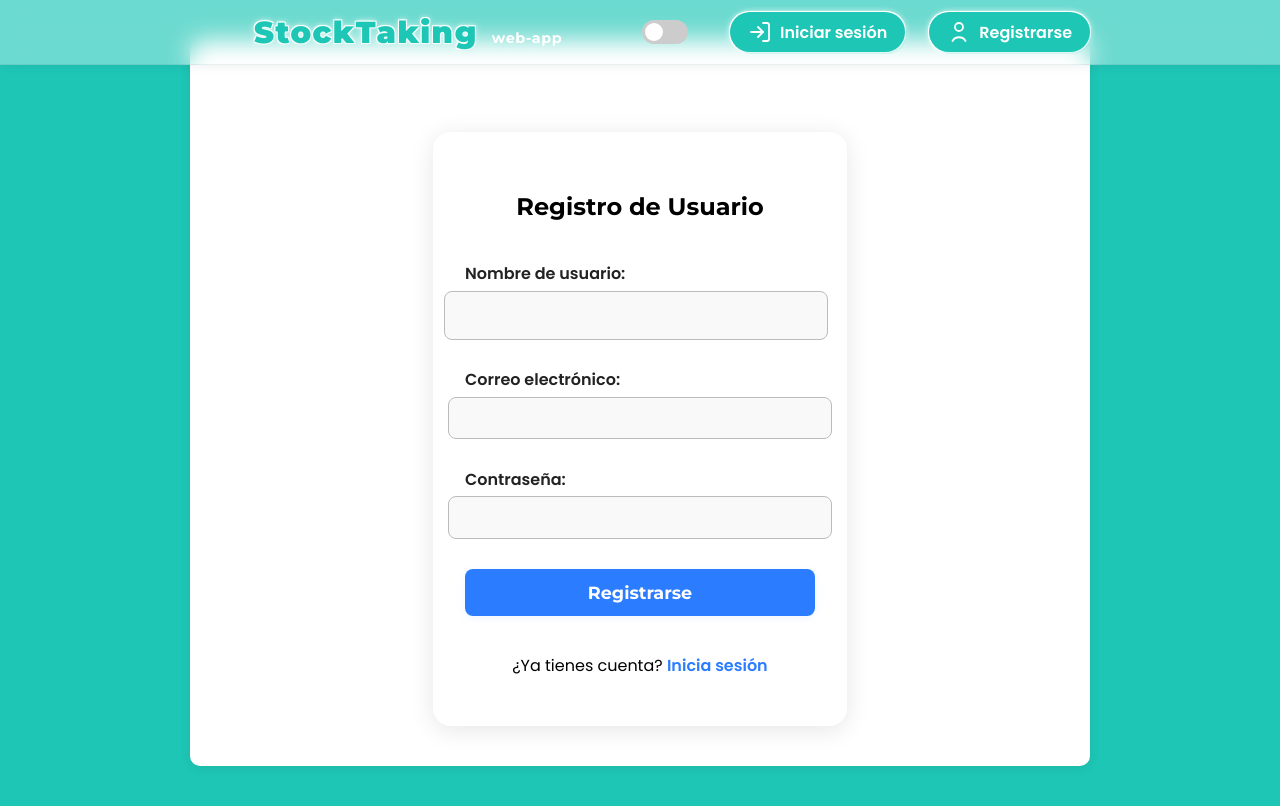
After one commit to cmoinr/StockTaking, a Flask app: page /register in a window 1280 px wide. The commit adds this page. Run offline with Flask 3, Linux system fonts and the light colour scheme; parts of the project's set-up code (start-up, migrations or seed data) failed here and were passed over.

Commit message:
Logica `Registro/login` implementada (faltan mejoras).

```diff
--- a/app.py
+++ b/app.py
@@ -11,6 +11,8 @@ from compress_utils import compress_image
 from PIL import UnidentifiedImageError
 from uuid import uuid4
 from autocomplete_api import autocomplete_api
+from auth import auth_bp
+from login_required import login_required
 
 app = Flask(__name__)
 app.secret_key = 'supersecretkey'  # Necesario para flash messages y sesiones
@@ -23,18 +25,21 @@ ALLOWED_EXTENSIONS = {'png', 'jpg', 'jpeg', 'webp'}
 mongo_client = MongoClient(app.config['MONGO_URI'], server_api=ServerApi('1'))
 db = mongo_client.get_database('stock_db')
 app.register_blueprint(autocomplete_api)
+app.register_blueprint(auth_bp)
 app.db = db
 
 def allowed_file(filename):
     return '.' in filename and filename.rsplit('.', 1)[1].lower() in ALLOWED_EXTENSIONS
 
 @app.route('/')
+@login_required
 def index():
     products = list(get_product_collection(db).find())
     return render_template('index.html', products=products, show_categorias=True, show_nuevo_producto=True, show_buscar_producto=True)
 
 
 @app.route('/producto/nuevo', methods=['GET', 'POST'])
+@login_required
 def nuevo_producto():
     categorias = list(get_category_collection(db).find())
     if request.method == 'POST':
@@ -85,6 +90,7 @@ def nuevo_producto():
 
 
 @app.route('/producto/<id>/editar', methods=['GET', 'POST'])
+@login_required
 def editar_producto(id):
     from urllib.parse import urlparse
     collection = get_product_collection(db)
@@ -160,6 +166,7 @@ def editar_producto(id):
 
 
 @app.route('/producto/<id>/eliminar', methods=['POST'])
+@login_required
 def eliminar_producto(id):
     collection = get_product_collection(db)
     collection.delete_one({'_id': ObjectId(id)})
@@ -168,11 +175,14 @@ def eliminar_producto(id):
 
 
 @app.route('/categorias', methods=['GET'])
+@login_required
 def ver_categorias():
     categorias = list(get_category_collection(db).find())
     return render_template('categorias.html', categorias=categorias, show_categorias=True, show_nuevo_producto=True, show_buscar_producto=True)
 
+
 @app.route('/categorias/nueva', methods=['POST'])
+@login_required
 def nueva_categoria():
     nombre = request.form['nombre']
     descripcion = request.form.get('descripcion', '')
@@ -181,7 +191,9 @@ def nueva_categoria():
         get_category_collection(db).insert_one(data)
     return redirect(url_for('ver_categorias'))
 
+
 @app.route('/categorias/<id>/editar', methods=['POST'])
+@login_required
 def editar_categoria(id):
     nombre = request.form['nombre']
     descripcion = request.form.get('descripcion', '')
@@ -190,7 +202,9 @@ def editar_categoria(id):
         get_category_collection(db).update_one({'_id': ObjectId(id)}, {'$set': data})
     return redirect(url_for('ver_categorias'))
 
+
 @app.route('/guardar_categorias', methods=['POST'])
+@login_required
 def guardar_categorias():
     from bson.objectid import ObjectId
     collection = get_category_collection(db)
@@ -207,12 +221,15 @@ def guardar_categorias():
                 collection.update_one({'_id': ObjectId(cid)}, {'$set': {'nombre': nombre, 'descripcion': descripcion}})
     return redirect(url_for('ver_categorias'))
 
+
 @app.route('/tasa_dolar', methods=['GET'])
+@login_required
 def tasa_dolar():
     return render_template('tasa_dolar.html', show_categorias=True, show_nuevo_producto=True, show_buscar_producto=True)
 
 
 @app.route('/api/productos')
+@login_required
 def api_productos():
     productos = list(get_product_collection(db).find())
     # Solo enviar nombre y precio en la respuesta
@@ -225,6 +242,7 @@ def api_productos():
 
 
 @app.route('/actualizar_precios', methods=['POST'])
+@login_required
 def actualizar_precios():
     data = request.get_json()
     tasa = data.get('tasa')
@@ -259,6 +277,7 @@ def actualizar_precios():
 
 
 @app.route('/producto/buscar')
+@login_required
 def buscar_producto():
     # Recoge todos los posibles filtros
     query = request.args.get('q', '').strip()
@@ -310,6 +329,7 @@ def buscar_producto():
 
 
 @app.route('/tasa_cambio', methods=['GET'])
+@login_required
 def tasa_cambio():
     """
     Devuelve la tasa de cambio actual (oficial y paralelo) desde la API https://ve.dolarapi.com/v1/dolares
--- /dev/null
+++ b/auth.py
@@ -0,0 +1,49 @@
+from flask import Blueprint, render_template, request, redirect, url_for, session, flash, current_app
+from models.user import User
+
+auth_bp = Blueprint('auth', __name__)
+
+@auth_bp.route('/register', methods=['GET', 'POST'])
+def register():
+    if request.method == 'POST':
+        username = request.form['username']
+        email = request.form['email']
+        password = request.form['password']
+        db = current_app.db
+        users_col = db['users']
+        if users_col.find_one({'email': email}):
+            flash('El email ya está registrado.')
+            return redirect(url_for('auth.register'))
+        user = User.create(username, email, password)
+        users_col.insert_one({
+            'username': user.username,
+            'email': user.email,
+            'password_hash': user.password_hash
+        })
+        flash('Registro exitoso. Ahora puedes iniciar sesión.')
+        return redirect(url_for('auth.login'))
+    return render_template('register.html')
+
+@auth_bp.route('/login', methods=['GET', 'POST'])
+def login():
+    if request.method == 'POST':
+        email = request.form['email']
+        password = request.form['password']
+        db = current_app.db
+        users_col = db['users']
+        user_doc = users_col.find_one({'email': email})
+        if user_doc:
+            user = User(user_doc['username'], user_doc['email'], user_doc['password_hash'])
+            if user.check_password(password):
+                session['user_email'] = user.email
+                flash('Inicio de sesión exitoso.')
+                return redirect(url_for('index'))
+        flash('Credenciales incorrectas.')
+        return redirect(url_for('auth.login'))
+    return render_template('login.html')
+
+@auth_bp.route('/logout')
+def logout():
+    session.pop('user_email', None)
+    flash('Sesión cerrada.')
+    return redirect(url_for('auth.login'))
--- a/templates/layout.html
+++ b/templates/layout.html
@@ -20,6 +20,7 @@
                 <input type="checkbox" id="darkModeToggle">
                 <span class="slider"></span>
             </label>
+            {% if session['user_email'] is defined %}
                 <a href="{{ url_for('tasa_dolar') }}" class="icon-btn" title="Tasa de Cambio">
                     <svg xmlns="http://www.w3.org/2000/svg" width="26" height="26" viewBox="0 0 24 24" fill="none" stroke="#ffffff" stroke-width="1.35" stroke-linecap="round" stroke-linejoin="round">
                     <path d="M14,11H10a2,2,0,0,1,0-4h5a1,1,0,0,1,1,1,1,1,0,0,0,2,0,3,3,0,0,0-3-3H13V3a1,1,0,0,0-2,0V5H10a4,4,0,0,0,0,8h4a2,2,0,0,1,0,4H9a1,1,0,0,1-1-1,1,1,0,0,0-2,0,3,3,0,0,0,3,3h2v2a1,1,0,0,0,2,0V19h1a4,4,0,0,0,0-8Z"></path>
@@ -40,7 +41,16 @@
                     <svg width="24" height="24" viewBox="0 0 24 24" fill="none" stroke="#ffffff" stroke-width="1.8" stroke-linecap="round" stroke-linejoin="round"><circle cx="11" cy="11" r="8"/><line x1="21" y1="21" x2="16.65" y2="16.65"/></svg>
                 </a>
                 {% endif %}
-
+            {% else %}
+                <a href="{{ url_for('auth.login') }}" class="icon-btn" title="Iniciar sesión">
+                    <svg width="24" height="24" viewBox="0 0 24 24" fill="none" stroke="#ffffff" stroke-width="1.8" stroke-linecap="round" stroke-linejoin="round"><path d="M15 3h4a2 2 0 0 1 2 2v14a2 2 0 0 1-2 2h-4"/><polyline points="10 17 15 12 10 7"/><line x1="15" y1="12" x2="3" y2="12"/></svg>
+                    Iniciar sesión
+                </a>
+                <a href="{{ url_for('auth.register') }}" class="icon-btn" title="Registrarse">
+                    <svg width="24" height="24" viewBox="0 0 24 24" fill="none" stroke="#ffffff" stroke-width="1.8" stroke-linecap="round" stroke-linejoin="round"><circle cx="12" cy="7" r="4"/><path d="M5.5 21a7.5 7.5 0 0 1 13 0"/></svg>
+                    Registrarse
+                </a>
+            {% endif %}
             {% block navbar_extra %}{% endblock %}
         </div>
     </nav>
--- /dev/null
+++ b/templates/register.html
@@ -0,0 +1,107 @@
+{% extends 'layout.html' %}
+{% block content %}
+<style>
+.register-form-container {
+    max-width: 350px;
+    margin: 60px auto 0 auto;
+    background: var(--form-bg, #fff);
+    border-radius: 18px;
+    box-shadow: 0 4px 24px rgba(0,0,0,0.10);
+    padding: 2.5rem 2rem 2rem 2rem;
+    display: flex;
+    flex-direction: column;
+    align-items: center;
+    transition: background 0.3s;
+}
+.register-form-container h2 {
+    margin-bottom: 1.5rem;
+    font-family: 'Montserrat', sans-serif;
+    font-weight: 700;
+    text-align: center;
+}
+.register-form-container form {
+    width: 100%;
+    display: flex;
+    flex-direction: column;
+    align-items: center;
+}
+.register-form-container label {
+    align-self: flex-start;
+    margin-bottom: 0.3rem;
+    margin-top: 1rem;
+    font-weight: 600;
+    color: var(--label-color, #222);
+}
+.register-form-container input[type="text"],
+.register-form-container input[type="email"],
+.register-form-container input[type="password"] {
+    width: 100%;
+    padding: 0.7rem 1rem;
+    border: 1px solid #bbb;
+    border-radius: 8px;
+    margin-bottom: 0.7rem;
+    font-size: 1rem;
+    background: var(--input-bg, #f9f9f9);
+    color: var(--input-color, #222);
+    transition: background 0.3s, color 0.3s;
+}
+.register-form-container button {
+    width: 100%;
+    margin-top: 1.2rem;
+    padding: 0.8rem;
+    border: none;
+    border-radius: 8px;
+    background: #2b7cff;
+    color: #fff;
+    font-size: 1.1rem;
+    font-weight: 700;
+    cursor: pointer;
+    box-shadow: 0 2px 8px rgba(43,124,255,0.08);
+    transition: background 0.2s;
+}
+.register-form-container button:hover {
+    background: #1a5dcc;
+}
+.register-form-container p {
+    margin-top: 1.2rem;
+    text-align: center;
+}
+.register-form-container a {
+    color: #2b7cff;
+    text-decoration: none;
+    font-weight: 600;
+}
+/* Modo oscuro */
+body.dark-mode .register-form-container {
+    --form-bg: #23272f;
+    --label-color: #e0e0e0;
+    --input-bg: #23272f;
+    --input-color: #f3f3f3;
+    background: var(--form-bg);
+    box-shadow: 0 4px 24px rgba(0,0,0,0.30);
+}
+body.dark-mode .register-form-container label {
+    color: var(--label-color);
+}
+body.dark-mode .register-form-container input[type="text"],
+body.dark-mode .register-form-container input[type="email"],
+body.dark-mode .register-form-container input[type="password"] {
+    background: var(--input-bg);
+    color: var(--input-color);
+    border: 1px solid #444;
+}
+</style>
+<div class="register-form-container">
+    <h2>Registro de Usuario</h2>
+    <form method="post">
+        <label for="username">Nombre de usuario:</label>
+        <input type="text" name="username" required>
+        <label for="email">Correo electrónico:</label>
+        <input type="email" name="email" required>
+        <label for="password">Contraseña:</label>
+        <input type="password" name="password" required>
+        <button type="submit">Registrarse</button>
+    </form>
+    <p>¿Ya tienes cuenta? <a href="{{ url_for('auth.login') }}">Inicia sesión</a></p>
+</div>
+{% endblock %}
```
Also changed, not shown: login_required.py (added, +11 -0 lines), models/user.py (added, +26 -0 lines), templates/categorias.html (+7 -1 lines), templates/login.html (added, +103 -0 lines). Lines whose indentation alone changed are shown as unchanged.
